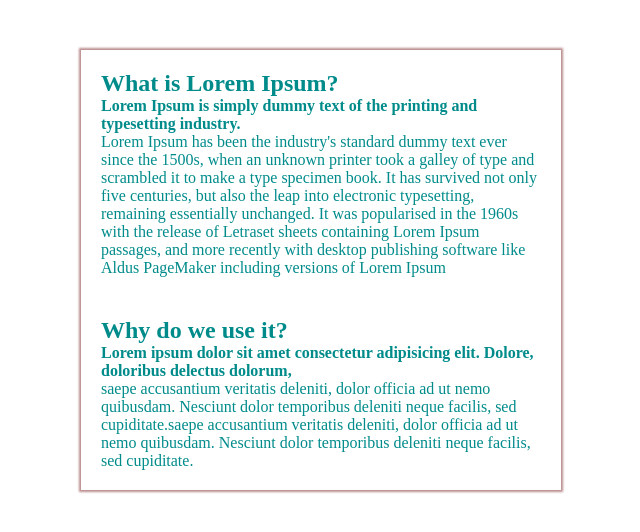
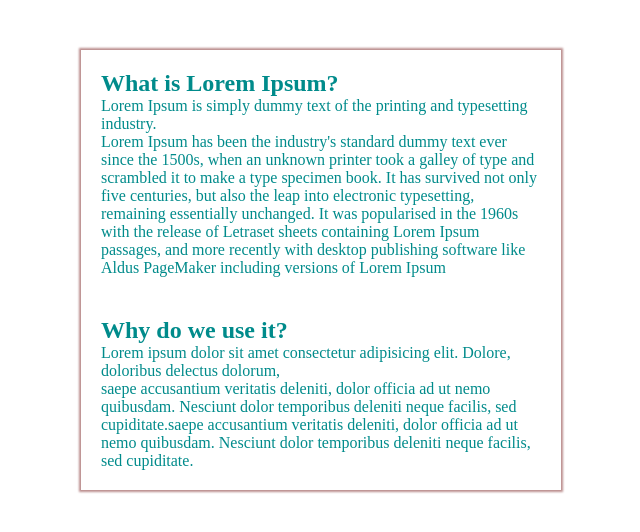
Before and after one commit to javoric/additional-assignment-3, a plain HTML site: page module-03/index.html in a window 1280 px wide. Shown: the whole page, without its empty margins (319-959 px from the left). Drawn offline with Linux system fonts and the light colour scheme.

```diff
--- a/module-03/index.html
+++ b/module-03/index.html
@@ -13,9 +13,9 @@
       <h2 class="title">
         What is Lorem Ipsum?
       </h2>
-        <b>Lorem Ipsum is simply dummy text of the printing and
-         typesetting industry.</b>
-         <p class="world"></p>
+        <p class="world">Lorem Ipsum is simply dummy text of the printing and
+         typesetting industry.</p>
+         <p class="text-a">
           Lorem Ipsum has been the
           industry's standard dummy text ever since the
            1500s, when an unknown printer took a galley
@@ -33,9 +33,9 @@
         <h2 class="title">
             Why do we use it?
         </h2>
-            <b>Lorem ipsum dolor sit amet consectetur adipisicing
-             elit. Dolore, doloribus delectus dolorum,</b>
-             <p class="world"></p>
+            <p class="world">Lorem ipsum dolor sit amet consectetur adipisicing
+             elit. Dolore, doloribus delectus dolorum,</p>
+             <p class="text-a">
               saepe
               accusantium veritatis deleniti, dolor officia ad ut
                nemo quibusdam. Nesciunt dolor temporibus deleniti
```
